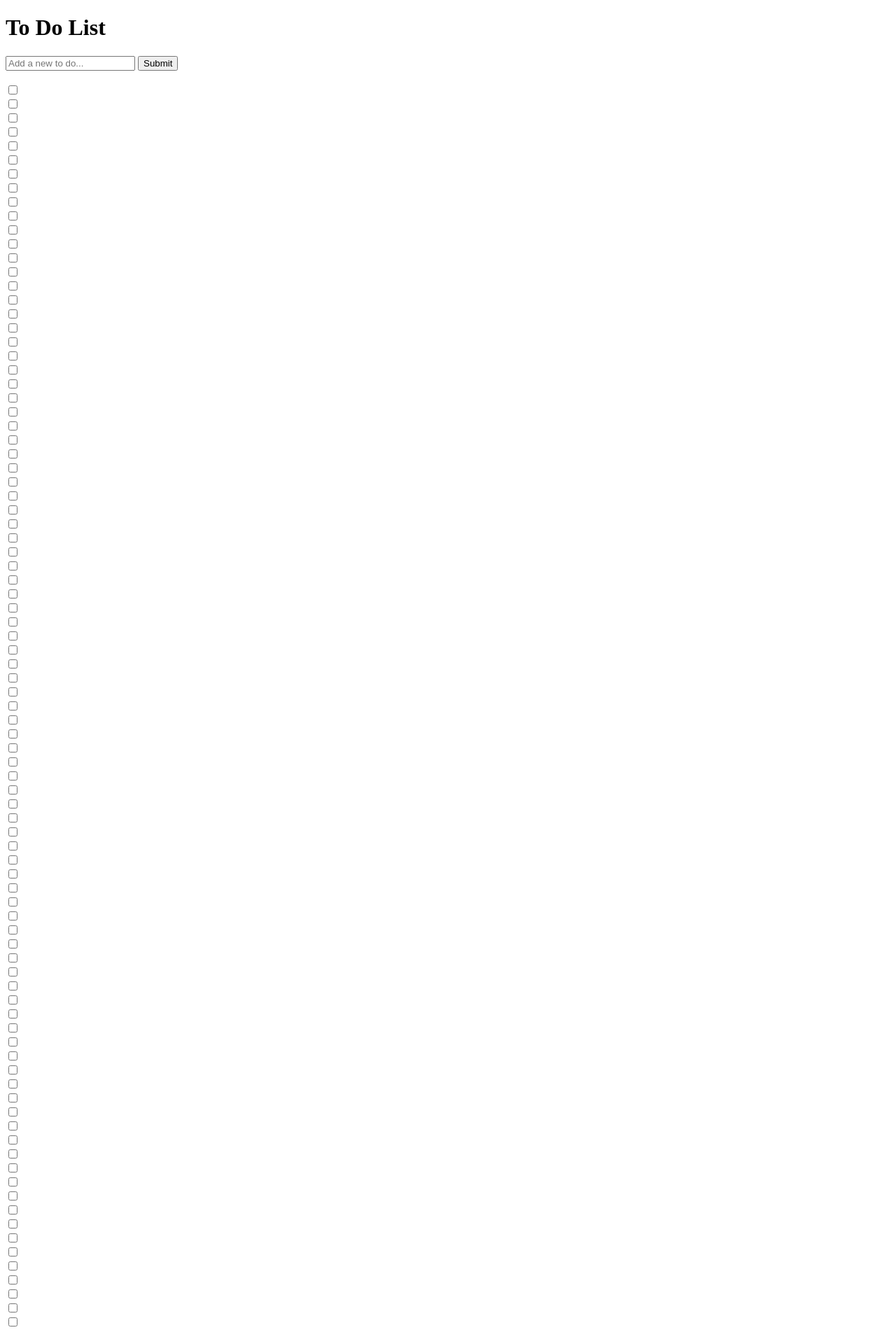
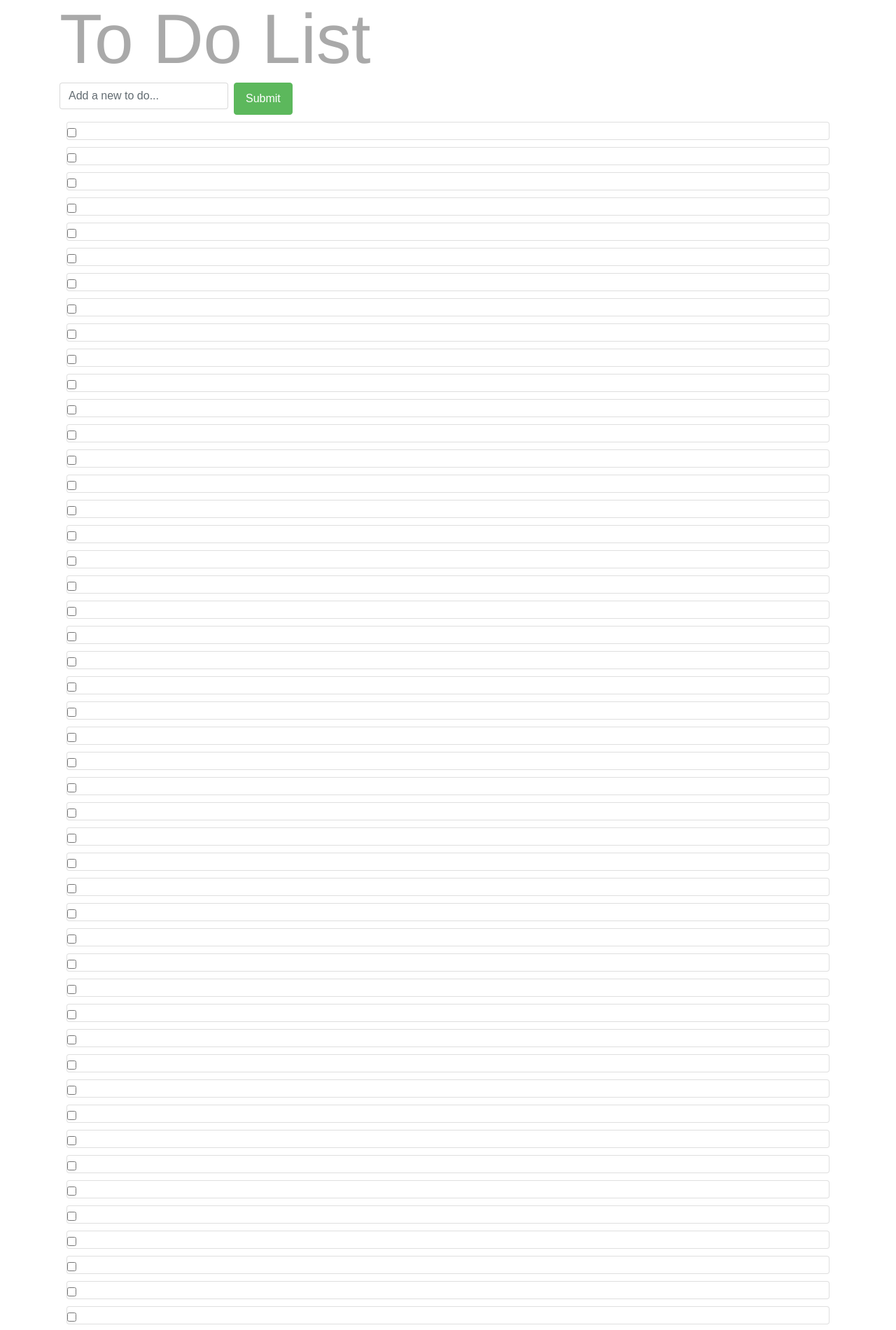
Before and after one commit to sunilsm7/todo, a Django app: page / in a window 1280 px wide. Shown: the top 1900 px of the page at 70% size. Run offline with Django 3.2, Linux system fonts and the light colour scheme; data that the repository does not hold is empty; some libraries are stand-ins or nearby versions.

Commit message:
added bootstrap

```diff
--- /dev/null
+++ b/static/css/app.css
@@ -0,0 +1,14 @@
+h1{
+	font-size: 100px;
+	color: darkgray;
+	font-family: helvetica;
+}
+
+form{
+	color: white;
+	display: inline-flex;
+}
+
+.list-group-item{
+	margin: 10px;
+}
--- a/templates/todo/index.html
+++ b/templates/todo/index.html
@@ -4,25 +4,34 @@
 		<meta charset="utf-8">
 		<title>To Do List</title>
 		{% load static%}
+		<link rel="stylesheet" href="https://maxcdn.bootstrapcdn.com/bootstrap/4.0.0-alpha.6/css/bootstrap.min.css" integrity="sha384-rwoIResjU2yc3z8GV/NPeZWAv56rSmLldC3R/AZzGRnGxQQKnKkoFVhFQhNUwEyJ" crossorigin="anonymous">
+		<link rel="stylesheet" type="text/css" href="{% static 'css/app.css' %}">
 	</head>
 	<body ng-app="toDo" ng-controller="toDoController">
+		<div class="container">
 		<h1>To Do List</h1>
 
 		<form ng-submit="todoAdd()">{% csrf_token %}
-			<input type="text" placeholder="Add a new to do..." ng-model="todoInput">
-			<button type="submit" ng-click="saveData()">Submit</button>
+			<div class="form-check mb-2 mr-sm-2 mb-sm-0">
+				<input type="text" placeholder="Add a new to do..." ng-model="todoInput" class="form-control mb-2 mr-sm-2 mb-sm-0l">
+			</div>
+			<button type="submit" ng-click="saveData()" class="btn btn-success">Submit</button>
 		</form>
 
-		<br>
-
-		<div ng-repeat="todo in todoList">
-			<input type="checkbox" ng-model="todo.done"><span ng-bind="todo.todoText"></span>
+		<ul class="list-group">
+			<div ng-repeat="todo in todoList">
+			  <li class="list-group-item"><input type="checkbox" ng-model="todo.done" class="form-check-input"> <span ng-bind="todo.todoText"></span></li>
+			</div>
+		</ul>
+		<div class="container">
+			<button ng-click="remove()" class="btn btn-info">Done</button>
 		</div>
 
-		<p>
-			<button ng-click="remove()">Done</button>
-		</p>
+	</div>
 		<script type="text/javascript" src="https://ajax.googleapis.com/ajax/libs/angularjs/1.6.4/angular.min.js"></script>
+		<script src="https://code.jquery.com/jquery-3.1.1.slim.min.js" integrity="sha384-A7FZj7v+d/sdmMqp/nOQwliLvUsJfDHW+k9Omg/a/EheAdgtzNs3hpfag6Ed950n" crossorigin="anonymous"></script>
+		<script src="https://cdnjs.cloudflare.com/ajax/libs/tether/1.4.0/js/tether.min.js" integrity="sha384-DztdAPBWPRXSA/3eYEEUWrWCy7G5KFbe8fFjk5JAIxUYHKkDx6Qin1DkWx51bBrb" crossorigin="anonymous"></script>
+		<script src="https://maxcdn.bootstrapcdn.com/bootstrap/4.0.0-alpha.6/js/bootstrap.min.js" integrity="sha384-vBWWzlZJ8ea9aCX4pEW3rVHjgjt7zpkNpZk+02D9phzyeVkE+jo0ieGizqPLForn" crossorigin="anonymous"></script>
 		<script src = "{% static 'js/todo.js' %}">
 		</script>
 	</body>
```
